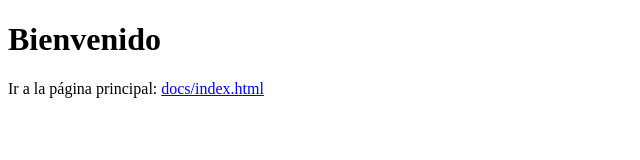
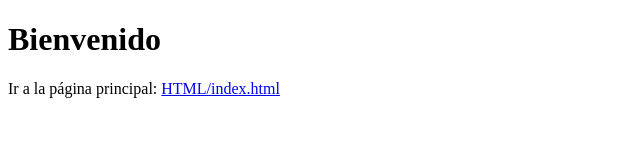
Before and after one commit to TimurTwerKing/Valorant, a plain HTML site: page index.html in a window 1280 px wide. Shown: the full height of the page, 0-640 px from the left. Drawn offline with Linux system fonts and the light colour scheme.

Commit message:
Update index.html

```diff
--- a/index.html
+++ b/index.html
@@ -7,6 +7,6 @@
 </head>
 <body>
   <h1>Bienvenido</h1>
-  <p>Ir a la página principal: <a href="docs/index.html">docs/index.html</a></p>
+  <p>Ir a la página principal: <a href="HTML/index.html">HTML/index.html</a></p>
 </body>
 </html>
```
